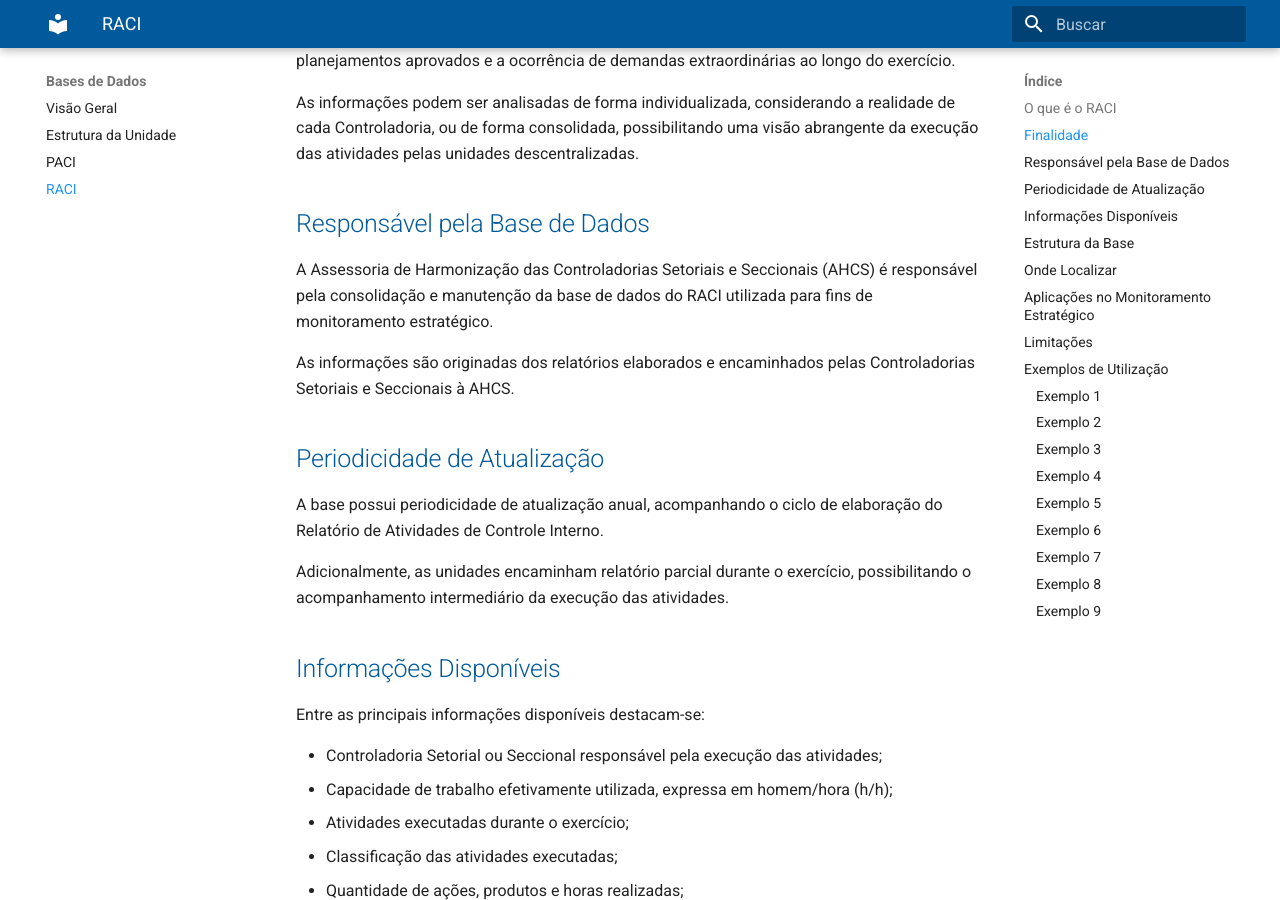
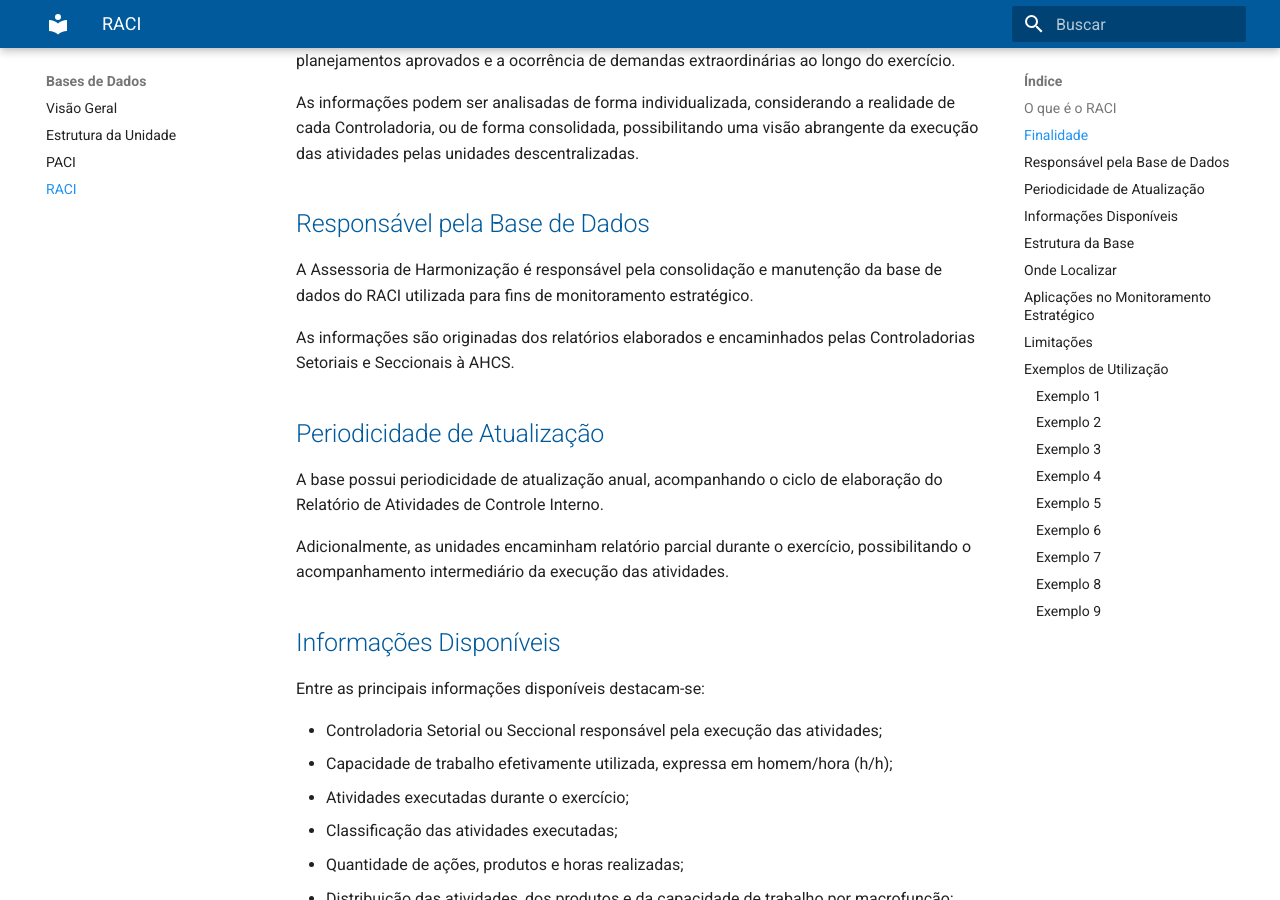
Before and after one commit to CGEMG-AHCS/guia-monitoramento-estrategico, an MkDocs documentation site: the page built from docs/bases-dados/raci.md, in a window 1280 px wide and 900 px high, scrolled down 568 px. Built offline with MkDocs 1.6.1 and Material for MkDocs 9.7.7, drawn with Linux system fonts in a browser that asks for light colours; some of the changed text lies outside the part shown.

Commit message:
Update raci.md

```diff
--- a/docs/bases-dados/raci.md
+++ b/docs/bases-dados/raci.md
@@ -14,7 +14,7 @@ As informações podem ser analisadas de forma individualizada, considerando a r
 
 ## Responsável pela Base de Dados
 
-A Assessoria de Harmonização das Controladorias Setoriais e Seccionais (AHCS) é responsável pela consolidação e manutenção da base de dados do RACI utilizada para fins de monitoramento estratégico.
+A Assessoria de Harmonização é responsável pela consolidação e manutenção da base de dados do RACI utilizada para fins de monitoramento estratégico.
 
 As informações são originadas dos relatórios elaborados e encaminhados pelas Controladorias Setoriais e Seccionais à AHCS.
 
```
Also changed, not shown: other parts of docs/bases-dados/raci.md (+1 -1 lines).
